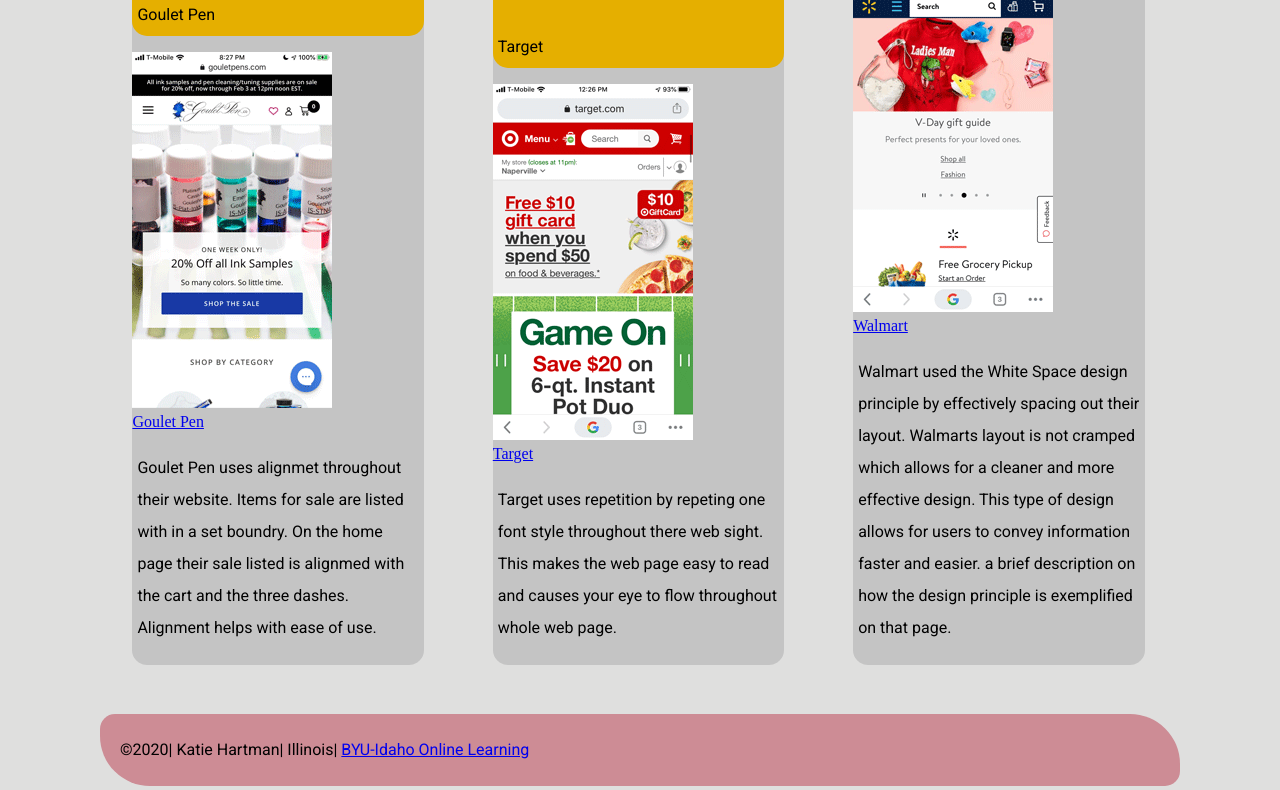
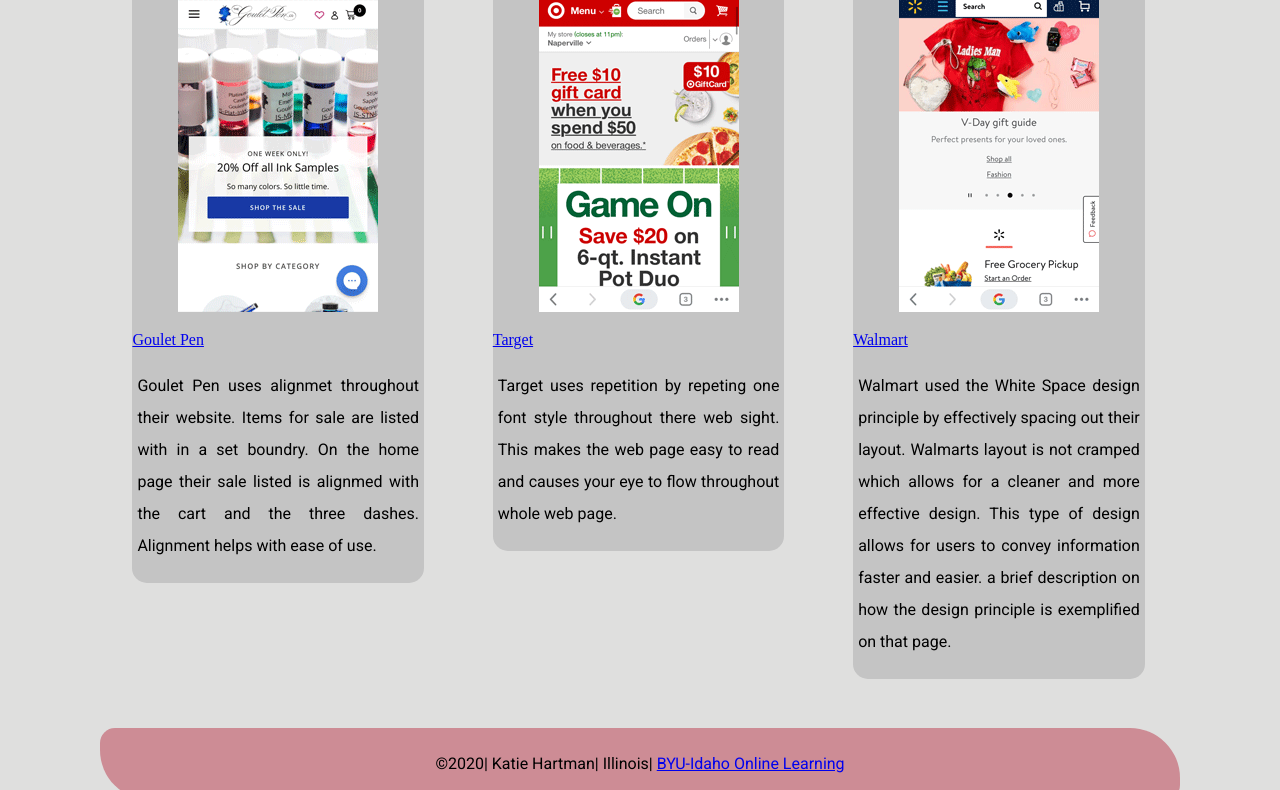
Before and after one commit to KThrtmn/KThrtmn.github.io, a plain HTML site: page html/week-2/designPrinciples.html in a window 1280 px wide. Shown: the part 353-1143 px from the top of the page. Drawn offline with Linux system fonts and the light colour scheme.

Commit message:
Design principles

```diff
--- /dev/null
+++ b/css/week-2/columns.css
@@ -0,0 +1,53 @@
+
+
+
+html {  box-sizing: border-box; }
+
+*, *:before, *:after {  box-sizing: inherit; }
+
+p{  padding: 5px; }
+
+.col-container{
+ 	font-size: 0px;
+}
+
+.col-container > *{
+  font-size: 1rem;
+}
+
+.col {
+      margin: 3%;
+      display: inline-block;
+      background: gray;
+}
+
+.onefourth{
+ 	width: 19%;
+}
+.onethird{
+	width:  27.3%;
+}
+
+.twothirds{
+  width: 60.6%;
+}
+
+.threefourths{
+	width:  69%;
+}
+
+.onehalf{
+  	width: 44%;
+}
+
+.onefith{
+  	width: 14%;
+}
+
+.oneseventh{
+ 	width: 8.2857% ;
+}
+
+.sixseventh{
+ 	width: 79.714%;
+}
--- /dev/null
+++ b/css/week-2/medium.css
@@ -0,0 +1,19 @@
+@media only screen and (min-width: 800px) {
+    .col {
+        display: inline-grid;
+        */
+    }
+
+    .onethird {
+        width: 27%;
+    }
+
+    html {
+
+        margin-left: 100px;
+        margin-right: 100px;
+        margin-top: 20px;
+        margin-bottom: 20px;
+    }
+
+}
--- a/css/week-2/designPrinciples.css
+++ b/css/week-2/small.css
@@ -1,3 +1,5 @@
+/*optomized for 375X667 view*/
+
 @import url('https://fonts.googleapis.com/css?family=Gochi+Hand|Roboto&display=swap');
 /*font-family: 'Roboto', sans-serif;
 font-family: 'Gochi Hand', cursive;*/
@@ -16,6 +18,7 @@ html {
 p {
   padding: 5px;
   font-family: 'Roboto', sans-serif;
+  text-align: justify;
 }
 
 .col-container {
@@ -28,7 +31,9 @@ p {
 
 .col {
   margin: 3%;
-  display: inline-block;
+  /*allowed for columns to float to top*/
+ /* display: inline-grid;*/
+  flex-direction:column;
   background: #C4C4C4;
   border-radius: 15px;
   /*box-shadow: 5px 10px #9E9E9E;*/
@@ -38,11 +43,15 @@ p {
   background-color: #E5AF00;
   border-radius: 15px;
 }
-
-.onethird {
+img{
+  display: block;
+  margin-left: auto;
+  margin-right: auto;
+}
+/*.onethird {
   width: 27%;
 }
-
+*/
 h1,
 h2,
 h3,
@@ -85,10 +94,10 @@ p{
 
 html {
   background-color: #dfdfde;
-  margin-left: 100px;
+ /* margin-left: 100px;
   margin-right: 100px;
   margin-top: 20px;
-  margin-bottom: 20px;
+  margin-bottom: 20px;*/
 }
 
 header h1,
@@ -97,3 +106,8 @@ footer p {
   border-radius: 15px 50px;
   padding: 20px;
 }
+
+footer p{
+  text-align: center;
+  font-family: 'Roboto', sans-serif;
+}
--- a/html/week-2/designPrinciples.html
+++ b/html/week-2/designPrinciples.html
@@ -7,7 +7,9 @@
   <meta http-equiv="X-UA-Compatible" content="ie=edge">
   <title>Design Principles</title>
 
-  <link href="/css/week-2/designPrinciples.css" type="text/css" rel="stylesheet" />
+  <link href="/css/week-2/small.css" type="text/css" rel="stylesheet" />
+
+  <link href="/css/week-2/medium.css" type="text/css" rel="stylesheet" />
   <link href="/css/normalize.css" type="text/css" rel="stylesheet" />
 </head>
 
```
